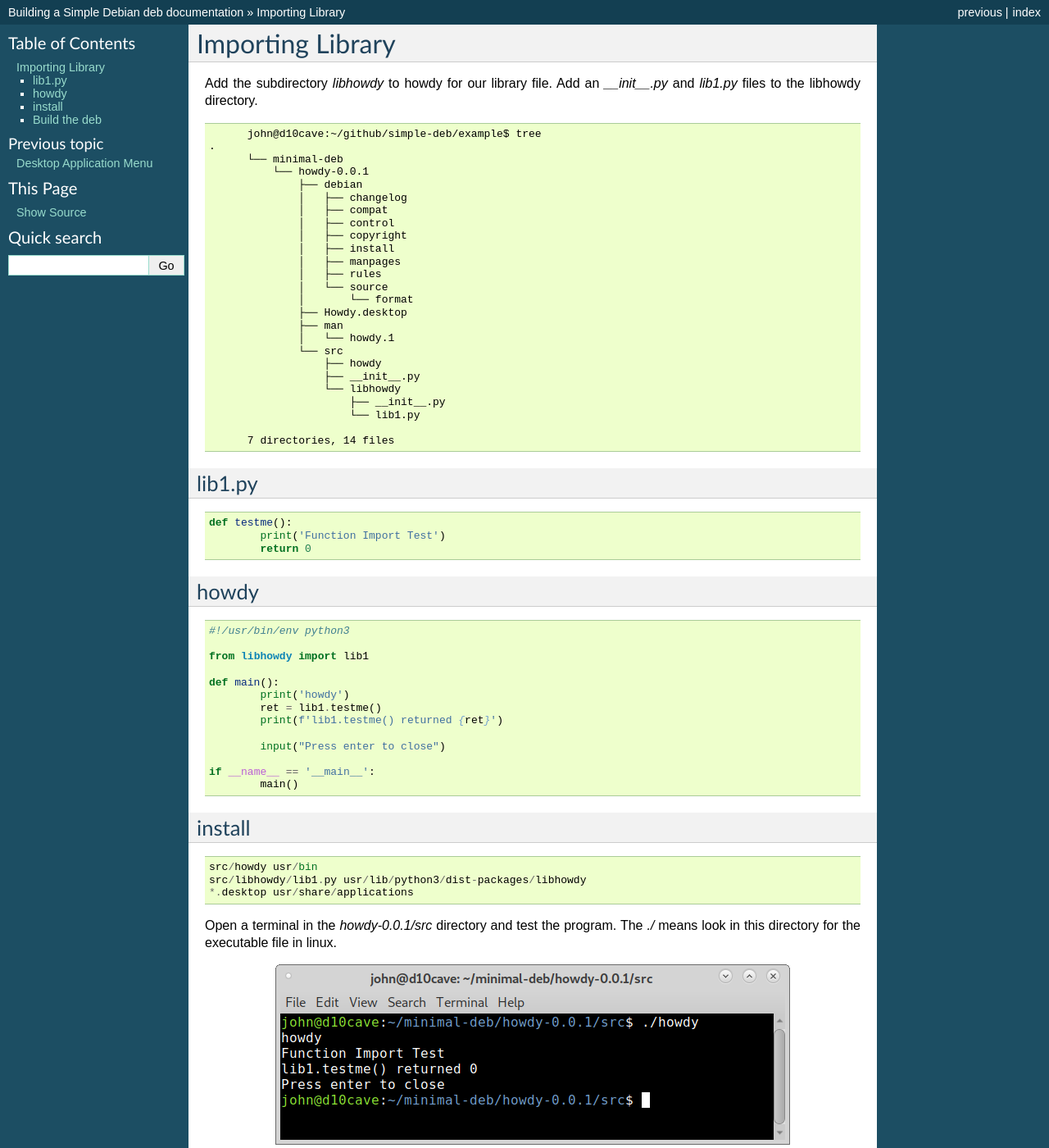
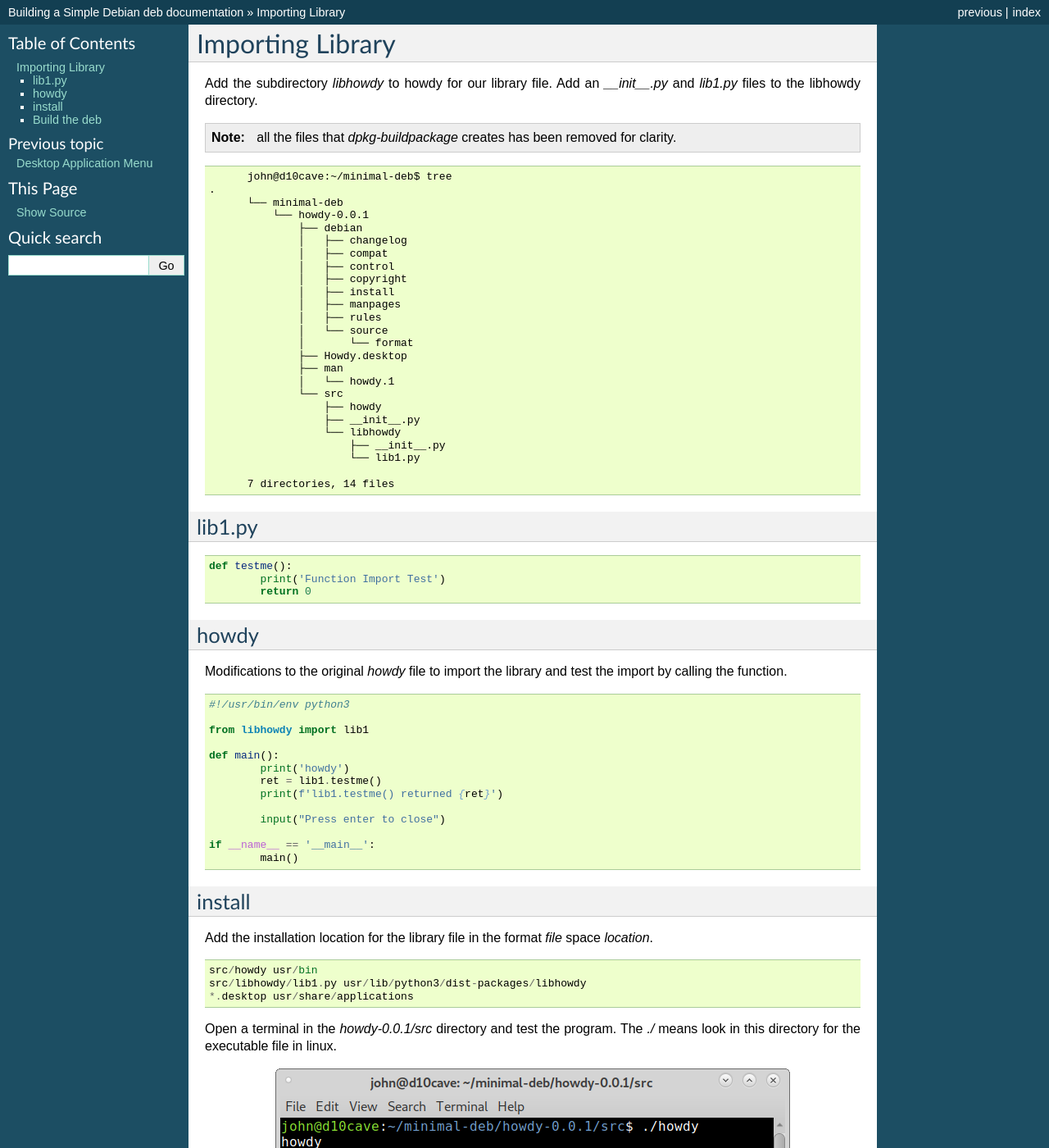
Before and after one commit to jethornton/simple-deb, a Sphinx documentation site: the page built from docs/source/import.rst, in a window 1280 px wide and 1400 px high. Shown: the whole window at 82% size. Built offline with Sphinx 7.4.7, drawn with Linux system fonts in a browser that asks for light colours.

Commit message:
add note

```diff
--- a/docs/source/import.rst
+++ b/docs/source/import.rst
@@ -3,9 +3,13 @@
 
 Add the subdirectory `libhowdy` to howdy for our library file. Add an
 `__init__.py` and `lib1.py` files to the libhowdy directory.
+
+.. Note:: all the files that `dpkg-buildpackage` creates has been
+	removed for clarity.
+
 ::
 
-	john@d10cave:~/github/simple-deb/example$ tree
+	john@d10cave:~/minimal-deb$ tree
   .
 	└── minimal-deb
 	    └── howdy-0.0.1
@@ -41,6 +45,9 @@
 
 howdy
 -----
+
+Modifications to the original `howdy` file to import the library and
+test the import by calling the function.
 ::
 
 	#!/usr/bin/env python3
@@ -59,6 +66,9 @@
 
 install
 -------
+
+Add the installation location for the library file in the format `file`
+space `location`.
 ::
 
 	src/howdy usr/bin
```
